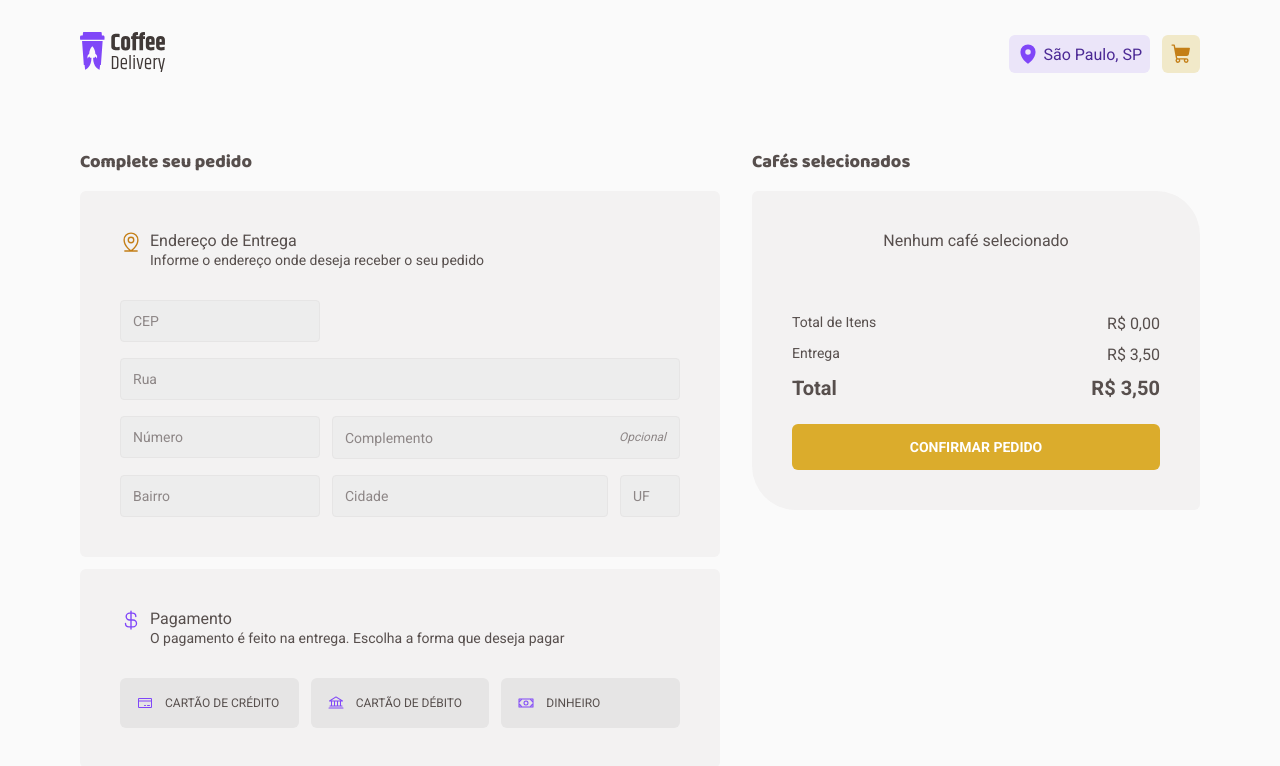
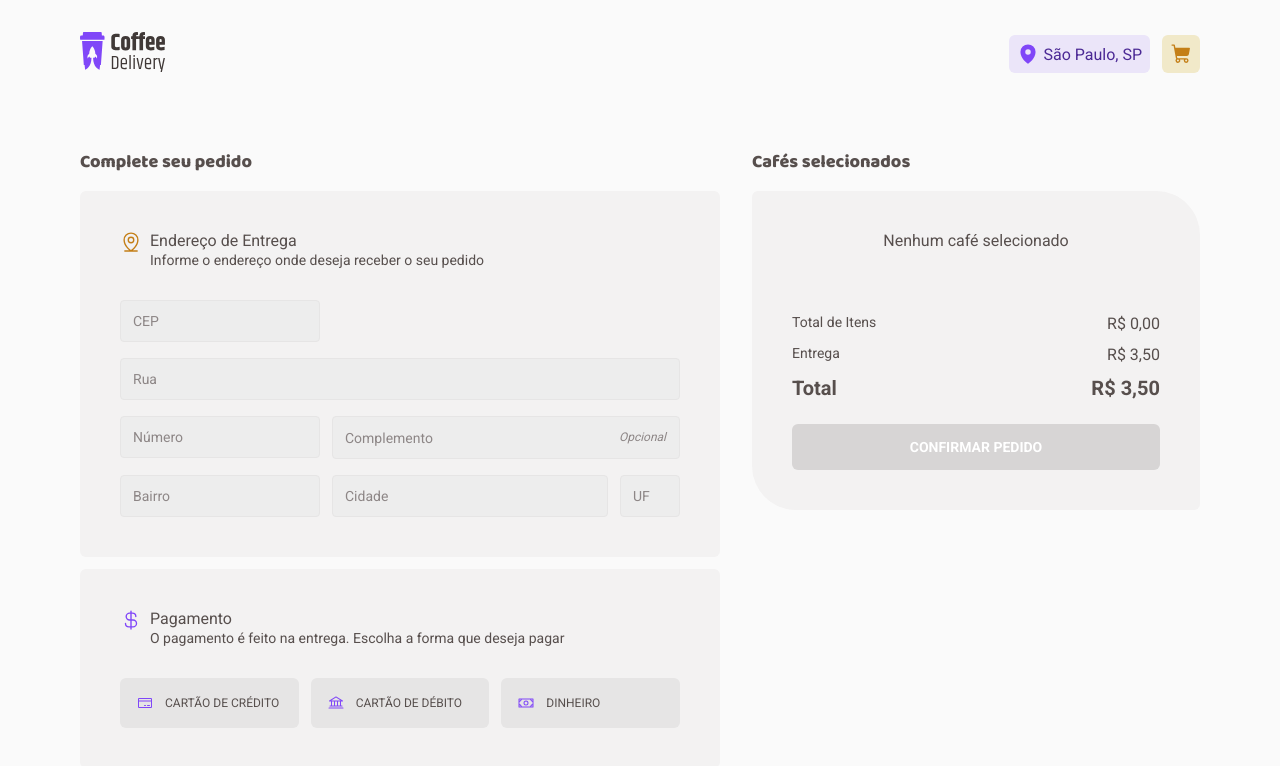
Before and after one commit to 300Marco/coffee-delivery, a React (Vite) app: page /checkout in a window 1280 px wide. Shown: the top 766 px of the page. Built offline with nearby package versions, Linux system fonts and the light colour scheme.

Commit message:
Enable button only with product in cart

```diff
--- a/src/pages/Checkout/components/ProductCard/index.tsx
+++ b/src/pages/Checkout/components/ProductCard/index.tsx
@@ -16,6 +16,7 @@ import {
   ProductDetails,
   Divider,
   ConfirmOrderButton,
+  ConfirmOrderButtonBlocked,
 } from './styles';
 
 export function ProductCard() {
@@ -73,9 +74,15 @@ export function ProductCard() {
 
       <TotalOrderBalance />
 
-      <ConfirmOrderButton type="submit" form="myForm">
-        Confirmar pedido
-      </ConfirmOrderButton>
+      {coffee.length > 0 ? (
+        <ConfirmOrderButton type="submit" form="myForm">
+          Confirmar pedido
+        </ConfirmOrderButton>
+      ) : (
+        <ConfirmOrderButtonBlocked type="submit" form="myForm" disabled={true}>
+          Confirmar pedido
+        </ConfirmOrderButtonBlocked>
+      )}
 
       {link && <Navigate to="/success" />}
     </ProductCardContainer>
--- a/src/pages/Checkout/components/ProductCard/styles.ts
+++ b/src/pages/Checkout/components/ProductCard/styles.ts
@@ -108,7 +108,7 @@ export const Divider = styled.span`
   margin: 1.5rem 0;
 `;
 
-export const ConfirmOrderButton = styled.button`
+export const BaseConfirmButton = styled.button`
   width: 100%;
   height: 2.875rem;
   border: 0;
@@ -119,13 +119,21 @@ export const ConfirmOrderButton = styled.button`
   text-transform: uppercase;
   transition: background-color 300ms;
   color: ${(props) => props.theme.white};
-  background-color: ${(props) => props.theme['yellow-300']};
 
   display: flex;
   align-items: center;
   justify-content: center;
+`;
+
+export const ConfirmOrderButton = styled(BaseConfirmButton)`
+  background-color: ${(props) => props.theme['yellow-300']};
 
   &:hover {
     background-color: ${(props) => props.theme['yellow-500']};
   }
 `;
+
+export const ConfirmOrderButtonBlocked = styled(BaseConfirmButton)`
+  background-color: ${(props) => props.theme['gray-500']};
+  cursor: not-allowed;
+`;
```
